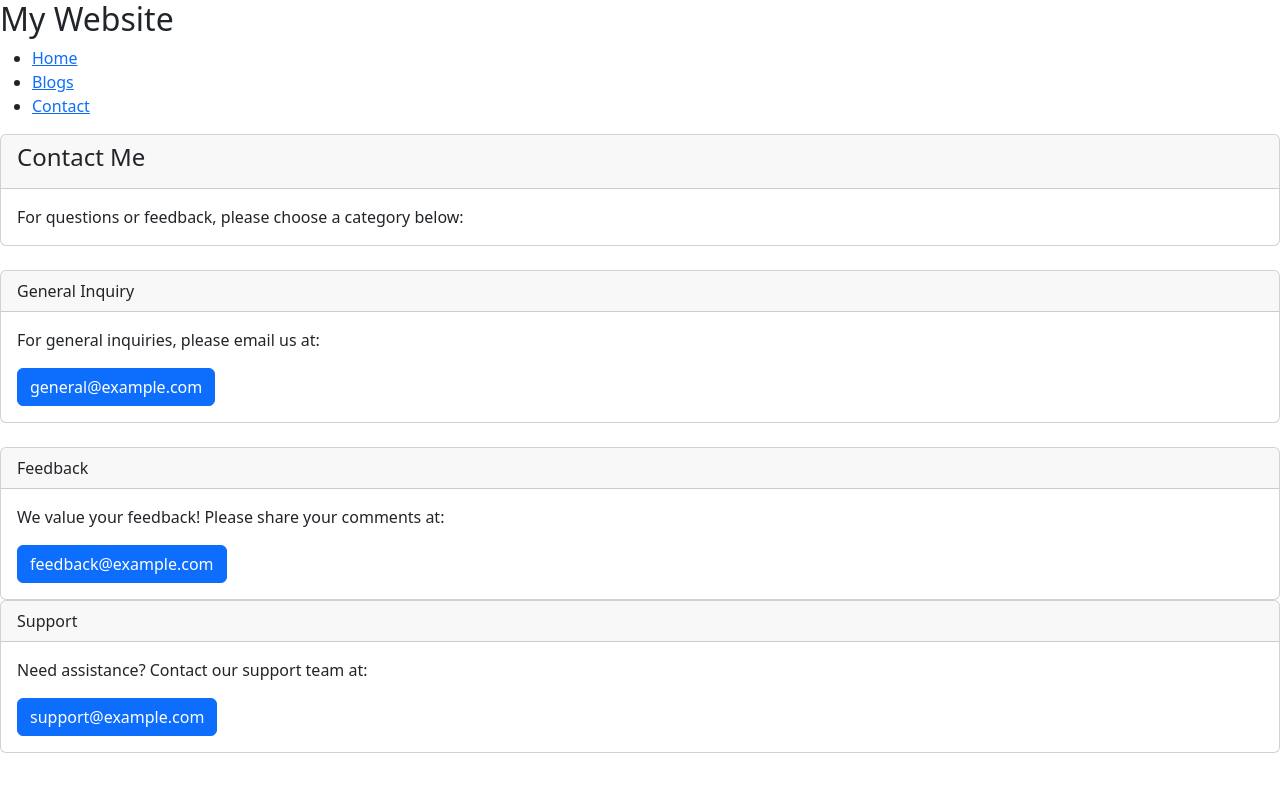
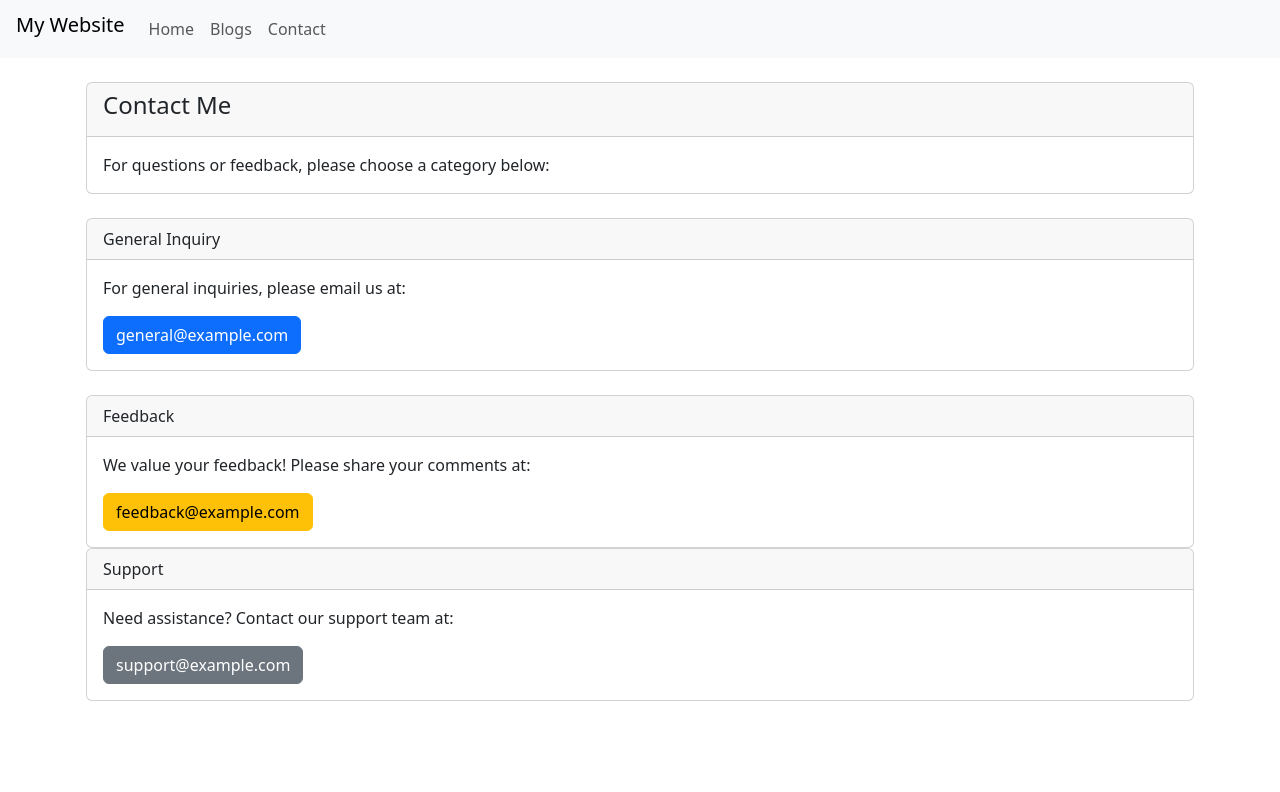
Before and after one commit to WLeskinen/Full-stack-programming-2024---IT00EB90-3003, a React (Vite) app in the folder FifthExercise-main/: page /contact in a window 1280 px wide. Shown: the top 792 px of the page. Built offline with nearby package versions, Linux system fonts and the light colour scheme.

Commit message:
Exercise Five Finished. All functions have been implemented successfully.

```diff
--- a/FifthExercise-main/src/App.jsx
+++ b/FifthExercise-main/src/App.jsx
@@ -7,7 +7,7 @@ import NoPage from "./pages/NoPage";
 import 'bootstrap/dist/css/bootstrap.min.css';
 
 
-
+// Application main function, routes the paths from our /src/pages folder.
 export default function App() {
   return (
     <BrowserRouter>
--- a/FifthExercise-main/src/pages/Blogs.jsx
+++ b/FifthExercise-main/src/pages/Blogs.jsx
@@ -2,13 +2,19 @@ import React from 'react';
 import { Accordion, Card } from 'react-bootstrap';
 import 'bootstrap/dist/css/bootstrap.min.css';
 
-
-function Blogs() {
+// Function responsible for creaintg our blog pages
+// The function uses cards within an accordion to display what we have written inside our accordion.
+// Each eventkey corresponds to their respective number on the page.
+const Blogs = () => {
   return (
     <div>
-    <h1>Blogs</h1>
-    <p>Blog articles</p>
+    <Card>
+    <Card.Header><h4>Blogs</h4></Card.Header>
+    <Card.Body>
+    <h5>Blog Articles</h5>
     <p>Find the latest articles and blog posts here.</p>
+    </Card.Body>
+    </Card>
     <Accordion>
       <Accordion.Item eventKey="0">
         <Accordion.Header>Accordion Item #1</Accordion.Header>
@@ -44,6 +50,17 @@ function Blogs() {
           </Card>
         </Accordion.Body>
       </Accordion.Item>
+      <Accordion.Item eventKey="2">
+      <Accordion.Header>Accordion Item #3</Accordion.Header>
+        <Accordion.Body>
+          <Card>
+            <Card.Header>Card Header #3</Card.Header>
+            <Card.Body>
+              What's the point?
+            </Card.Body>
+          </Card>
+        </Accordion.Body>
+      </Accordion.Item>
     </Accordion>
   </div>
   );
--- a/FifthExercise-main/src/pages/Contact.jsx
+++ b/FifthExercise-main/src/pages/Contact.jsx
@@ -1,6 +1,9 @@
 import React from 'react';
 import { Card, Button } from 'react-bootstrap';
 
+
+//Function responsible for our contact page, each inquiry is within their own card.
+// Some exceptions have been made with adding custom colors to support and feedback buttons instead of the default blue color.
 const ContactPage = () => {
   return (
     <div>
@@ -25,7 +28,7 @@ const ContactPage = () => {
         <Card.Header>Feedback</Card.Header>
         <Card.Body>
           <Card.Text>We value your feedback! Please share your comments at:</Card.Text>
-          <Button variant="primary" href="mailto:feedback@example.com">feedback@example.com</Button>
+          <Button variant="primary" href="mailto:feedback@example.com" style={{ backgroundColor: '#ffc107', borderColor: '#ffc107', color: 'black' }}>feedback@example.com</Button>
         </Card.Body>
       </Card>
 
@@ -33,7 +36,7 @@ const ContactPage = () => {
         <Card.Header>Support</Card.Header>
         <Card.Body>
           <Card.Text>Need assistance? Contact our support team at:</Card.Text>
-          <Button variant="primary" href="mailto:support@example.com">support@example.com</Button>
+          <Button variant="primary" href="mailto:support@example.com" style={{ backgroundColor: '#6c757d', borderColor: '#6c757d' }}>support@example.com</Button>
         </Card.Body>
       </Card>
     </div>
--- a/FifthExercise-main/src/pages/Home.jsx
+++ b/FifthExercise-main/src/pages/Home.jsx
@@ -3,14 +3,18 @@ import { Card, Form, Button, Alert } from 'react-bootstrap';
 
 
 export default function Home() {
+
+  // Defines the state variables
   const [email, setEmail] = useState('');
   const [showSuccess, setShowSuccess] = useState(false);
 
+  // Defines function to handle the form submission
   const handleSubmit = (event) => {
     event.preventDefault();
     setShowSuccess(true);
   };
 
+  //Define the function to handle closing of the alert.
   const handleClose = () => {
     setShowSuccess(false);
   };
@@ -21,15 +25,13 @@ export default function Home() {
         <Card.Header><h4>Welcome!</h4></Card.Header>
       <Card.Body>
         <h5>Home Page</h5>
-        <p>This is the homepage of our website. Explore other section susing the navigation above.</p>
+        This is the homepage of our website. Explore other section susing the navigation above.
       </Card.Body>
       </Card>
       <br />
-      <Card>
-        <Card.Body>
           <Form onSubmit={handleSubmit}>
             <Form.Group controlId="formBasicEmail">
-              <Form.Label>Email address: </Form.Label>
+              <Form.Label>Email address </Form.Label>
               <br></br>
               <Form.Control type="email" onChange={e => setEmail(e.target.value)} />
               <div>Subscribe to our newsletter for updates.</div>
@@ -41,8 +43,6 @@ export default function Home() {
           </Form>
           <br />
           {showSuccess && ( <Alert variant="success" onClose={handleClose} dismissible> Successfully subscribed with email: {email} </Alert>)}
-        </Card.Body>
-      </Card>
     </div>
   );
 }
--- a/FifthExercise-main/src/pages/Layout.jsx
+++ b/FifthExercise-main/src/pages/Layout.jsx
@@ -1,26 +1,25 @@
-import { Outlet, Link } from "react-router-dom";
+import React from 'react';
+import { Outlet } from 'react-router-dom';
 import 'bootstrap/dist/css/bootstrap.min.css';
+import { Navbar, Nav, Container } from 'react-bootstrap';
 
-
+// Function which displays our main layout
+// Containers implemented to make the website cover the entire page
 const Layout = () => {
   return (
     <>
-      <nav>
-        <h2>My Website</h2>
-        <ul>
-          <li>
-            <Link to="/">Home</Link>
-          </li>
-          <li>
-            <Link to="/blogs">Blogs</Link>
-          </li>
-          <li>
-            <Link to="/contact">Contact</Link>
-          </li>
-        </ul>
-      </nav>
+      <Navbar bg="light" variant="black" className="px-3 py-2">
+        <Navbar.Brand href="/"><h5>My Website</h5></Navbar.Brand>
+        <Nav className="mr-auto">
+          <Nav.Link href="/">Home</Nav.Link>
+          <Nav.Link href="/blogs">Blogs</Nav.Link>
+          <Nav.Link href="/contact">Contact</Nav.Link>
+        </Nav>
+      </Navbar>
 
-      <Outlet />
+      <Container className="mt-4 px-3">
+        <Outlet />
+      </Container>
     </>
   )
 };
--- a/FifthExercise-main/src/pages/NoPage.jsx
+++ b/FifthExercise-main/src/pages/NoPage.jsx
@@ -1,3 +1,6 @@
+
+// Function that brings you to an error page upon entering a nonexistant page.
+// Returns a message saying page couldn't be found.
 const NoPage = () => {
     return <h3>Error 404: Page not found</h3>;
   };
```
